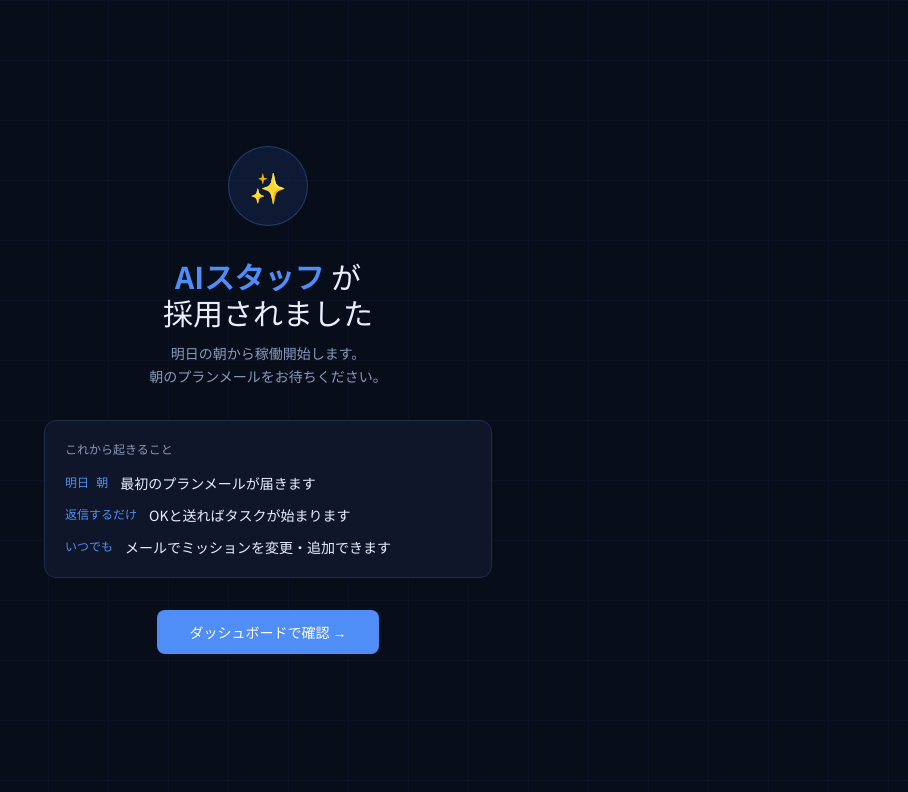
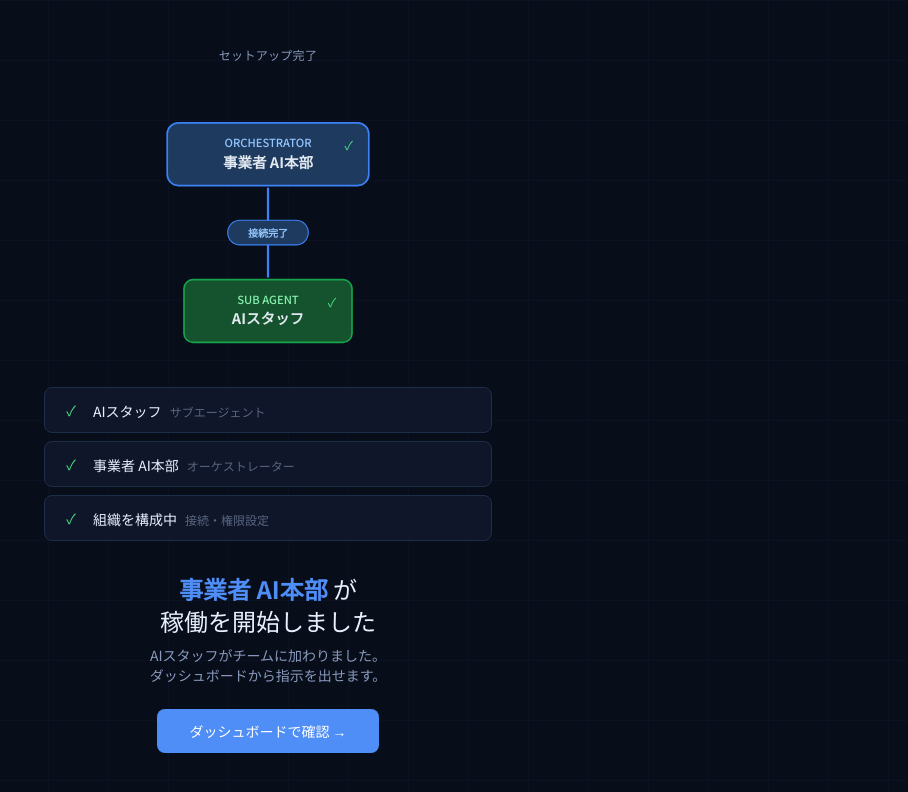
Before and after one commit to cha1tirou/ai-staff, a Next.js app: page /complete in a window 1280 px wide. Shown: the top 792 px of the page, without its empty margins (372-1280 px from the left). Built offline with nearby package versions, Linux system fonts and the light colour scheme.

Commit message:
feat: orchestrator/sub-agent diagram animation on complete page

```diff
--- a/app/complete/page.tsx
+++ b/app/complete/page.tsx
@@ -1,52 +1,223 @@
+'use client'
+
+import { useState, useEffect, useRef, Suspense } from 'react'
+import { useSearchParams, useRouter } from 'next/navigation'
 import Link from 'next/link'
 
-export default async function CompletePage({
-  searchParams,
-}: {
-  searchParams: Promise<{ agentId?: string; name?: string }>
-}) {
-  const params = await searchParams
-  const name = params.name ? decodeURIComponent(params.name) : 'AIスタッフ'
+type Step = {
+  id: string
+  label: string
+  sublabel: string
+  status: 'waiting' | 'running' | 'done' | 'error'
+}
+
+function CompleteContent() {
+  const params = useSearchParams()
+  const router = useRouter()
+  const name = params.get('name') ? decodeURIComponent(params.get('name')!) : 'AIスタッフ'
+  const bizName = params.get('bizName') ? decodeURIComponent(params.get('bizName')!) : '事業者'
+  const orchestratorName = `${bizName} AI本部`
+
+  const [steps, setSteps] = useState<Step[]>([
+    { id: 'sub',   label: name, sublabel: 'サブエージェント', status: 'waiting' },
+    { id: 'orch',  label: orchestratorName, sublabel: 'オーケストレーター', status: 'waiting' },
+    { id: 'link',  label: '組織を構成中', sublabel: '接続・権限設定', status: 'waiting' },
+  ])
+  const [phase, setPhase] = useState<'building' | 'done'>('building')
+  const [lineProgress, setLineProgress] = useState(0)
+  const ran = useRef(false)
+
+  function updateStep(id: string, status: Step['status']) {
+    setSteps(prev => prev.map(s => s.id === id ? { ...s, status } : s))
+  }
+
+  useEffect(() => {
+    if (ran.current) return
+    ran.current = true
+
+    async function animate() {
+      await delay(400)
+      updateStep('sub', 'running')
+      await delay(900)
+      updateStep('sub', 'done')
+
+      await delay(300)
+      updateStep('orch', 'running')
+      await delay(1100)
+      updateStep('orch', 'done')
+
+      await delay(200)
+      updateStep('link', 'running')
+      // 接続ラインアニメーション
+      for (let i = 0; i <= 100; i += 4) {
+        setLineProgress(i)
+        await delay(18)
+      }
+      updateStep('link', 'done')
+
+      await delay(500)
+      setPhase('done')
+    }
+
+    animate()
+  }, [])
+
+  const subDone  = steps[0].status === 'done'
+  const orchDone = steps[1].status === 'done'
+  const linkDone = steps[2].status === 'done'
 
   return (
     <div className="min-h-screen grid-bg flex flex-col items-center justify-center px-6">
-      <div className="max-w-md w-full text-center">
-        <div className="w-20 h-20 rounded-full bg-accent-dim/30 border border-accent/30 flex items-center justify-center mx-auto mb-8">
-          <span className="text-3xl">✨</span>
-        </div>
+      <div className="max-w-md w-full">
 
-        <h1 className="text-3xl font-light text-fg mb-3">
-          <span className="font-bold text-accent">{name}</span> が<br />採用されました
-        </h1>
+        {/* 構成図 */}
+        <div className="mb-8">
+          <p className="text-center text-muted text-xs mb-6 tracking-wide uppercase">
+            {phase === 'building' ? 'AIスタッフを組織しています...' : 'セットアップ完了'}
+          </p>
 
-        <p className="text-muted text-sm leading-relaxed mb-8">
-          明日の朝から稼働開始します。<br />
-          朝のプランメールをお待ちください。
-        </p>
+          {/* SVG構成図 */}
+          <div className="relative">
+            <svg viewBox="0 0 400 260" className="w-full" xmlns="http://www.w3.org/2000/svg">
 
-        <div className="p-5 rounded-xl border border-border bg-surface text-left mb-8">
-          <div className="text-muted text-xs font-medium mb-4">これから起きること</div>
-          <div className="space-y-3">
-            {[
-              { time: '明日 朝', text: '最初のプランメールが届きます' },
-              { time: '返信するだけ', text: 'OKと送ればタスクが始まります' },
-              { time: 'いつでも', text: 'メールでミッションを変更・追加できます' },
-            ].map(item => (
-              <div key={item.time} className="flex items-start gap-3">
-                <div className="text-accent text-xs font-mono pt-0.5 whitespace-nowrap">{item.time}</div>
-                <div className="text-fg text-sm">{item.text}</div>
+              {/* 接続ライン（オーケストレーター → サブ） */}
+              <line x1="200" y1="90" x2="200" y2="170"
+                stroke="#334155" strokeWidth="1.5" strokeDasharray="4 3" />
+              {/* アニメーションライン */}
+              <line x1="200" y1="90" x2="200" y2="170"
+                stroke="#3b82f6" strokeWidth="2"
+                strokeDasharray={`${lineProgress * 0.8} 200`}
+                style={{ transition: 'stroke-dasharray 0.05s linear' }} />
+
+              {/* オーケストレーターノード */}
+              <g transform="translate(200, 60)">
+                <rect x="-90" y="-28" width="180" height="56"
+                  rx="10"
+                  fill={orchDone ? '#1e3a5f' : '#1e293b'}
+                  stroke={orchDone ? '#3b82f6' : '#334155'}
+                  strokeWidth={orchDone ? '1.5' : '1'}
+                  style={{ transition: 'all 0.4s ease' }}
+                />
+                <text x="0" y="-6" textAnchor="middle" fill={orchDone ? '#93c5fd' : '#64748b'}
+                  fontSize="10" fontWeight="500" style={{ transition: 'fill 0.4s' }}>
+                  ORCHESTRATOR
+                </text>
+                <text x="0" y="12" textAnchor="middle" fill={orchDone ? '#e2e8f0' : '#94a3b8'}
+                  fontSize="13" fontWeight="600" style={{ transition: 'fill 0.4s' }}>
+                  {orchestratorName}
+                </text>
+                {/* スピナー or チェック */}
+                {steps[1].status === 'running' && (
+                  <circle cx="72" cy="-8" r="5" fill="none" stroke="#3b82f6" strokeWidth="1.5"
+                    strokeDasharray="20 10">
+                    <animateTransform attributeName="transform" type="rotate"
+                      from="0 72 -8" to="360 72 -8" dur="0.8s" repeatCount="indefinite" />
+                  </circle>
+                )}
+                {orchDone && (
+                  <text x="72" y="-4" textAnchor="middle" fill="#4ade80" fontSize="11">✓</text>
+                )}
+              </g>
+
+              {/* サブエージェントノード */}
+              <g transform="translate(200, 200)">
+                <rect x="-75" y="-28" width="150" height="56"
+                  rx="8"
+                  fill={subDone ? '#14532d' : '#1e293b'}
+                  stroke={subDone ? '#16a34a' : '#334155'}
+                  strokeWidth={subDone ? '1.5' : '1'}
+                  style={{ transition: 'all 0.4s ease' }}
+                />
+                <text x="0" y="-6" textAnchor="middle" fill={subDone ? '#86efac' : '#64748b'}
+                  fontSize="10" fontWeight="500" style={{ transition: 'fill 0.4s' }}>
+                  SUB AGENT
+                </text>
+                <text x="0" y="12" textAnchor="middle" fill={subDone ? '#e2e8f0' : '#94a3b8'}
+                  fontSize="13" fontWeight="600" style={{ transition: 'fill 0.4s' }}>
+                  {name}
+                </text>
+                {steps[0].status === 'running' && (
+                  <circle cx="57" cy="-8" r="5" fill="none" stroke="#16a34a" strokeWidth="1.5"
+                    strokeDasharray="20 10">
+                    <animateTransform attributeName="transform" type="rotate"
+                      from="0 57 -8" to="360 57 -8" dur="0.8s" repeatCount="indefinite" />
+                  </circle>
+                )}
+                {subDone && (
+                  <text x="57" y="-4" textAnchor="middle" fill="#4ade80" fontSize="11">✓</text>
+                )}
+              </g>
+
+              {/* 接続完了バッジ */}
+              {linkDone && (
+                <g transform="translate(200, 130)">
+                  <rect x="-36" y="-11" width="72" height="22" rx="11"
+                    fill="#1e3a5f" stroke="#3b82f6" strokeWidth="1" />
+                  <text x="0" y="4" textAnchor="middle" fill="#93c5fd" fontSize="9" fontWeight="600">
+                    接続完了
+                  </text>
+                </g>
+              )}
+
+            </svg>
+          </div>
+
+          {/* ステップリスト */}
+          <div className="space-y-2 mt-2">
+            {steps.map(step => (
+              <div key={step.id} className="flex items-center gap-3 px-4 py-2.5 rounded-lg bg-surface border border-border">
+                <div className="w-5 h-5 flex items-center justify-center flex-shrink-0">
+                  {step.status === 'waiting' && <span className="w-2 h-2 rounded-full bg-border" />}
+                  {step.status === 'running' && (
+                    <span className="w-4 h-4 border-2 border-border border-t-accent rounded-full animate-spin" />
+                  )}
+                  {step.status === 'done' && <span className="text-green-400 text-sm">✓</span>}
+                  {step.status === 'error' && <span className="text-red-400 text-sm">✗</span>}
+                </div>
+                <div className="flex-1">
+                  <span className={`text-sm ${step.status === 'done' ? 'text-fg' : 'text-muted'}`}>
+                    {step.label}
+                  </span>
+                  <span className="text-xs text-muted/60 ml-2">{step.sublabel}</span>
+                </div>
               </div>
             ))}
           </div>
         </div>
 
-        <Link
-          href="/dashboard"
-          className="inline-block px-8 py-3 rounded-lg bg-accent text-white text-sm font-medium hover:bg-blue-500 transition-colors"
-        >
-          ダッシュボードで確認 →
-        </Link>
+        {/* 完了後の表示 */}
+        {phase === 'done' && (
+          <div className="animate-fade-up text-center">
+            <h1 className="text-2xl font-light text-fg mb-2">
+              <span className="font-bold text-accent">{orchestratorName}</span> が<br />
+              稼働を開始しました
+            </h1>
+            <p className="text-muted text-sm mb-6">
+              {name}がチームに加わりました。<br />
+              ダッシュボードから指示を出せます。
+            </p>
+            <Link
+              href="/dashboard"
+              className="inline-block px-8 py-3 rounded-lg bg-accent text-white text-sm font-medium hover:bg-blue-500 transition-colors"
+            >
+              ダッシュボードで確認 →
+            </Link>
+          </div>
+        )}
+
       </div>
     </div>
   )
 }
+
+function delay(ms: number) {
+  return new Promise(r => setTimeout(r, ms))
+}
+
+export default function CompletePage() {
+  return (
+    <Suspense fallback={<div className="min-h-screen grid-bg flex items-center justify-center"><span className="text-muted text-sm">読み込み中...</span></div>}>
+      <CompleteContent />
+    </Suspense>
+  )
+}
--- a/app/onboarding/page.tsx
+++ b/app/onboarding/page.tsx
@@ -247,7 +247,7 @@ export default function OnboardingPage() {
       })
       const data = await res.json()
       if (!res.ok) throw new Error(data.error)
-      router.push(`/complete?agentId=${data.agentId}&name=${encodeURIComponent(proposal.role)}`)
+      router.push(`/complete?agentId=${data.agentId}&name=${encodeURIComponent(proposal.role)}&bizName=${encodeURIComponent(bizInfo.name)}`)
     } catch (e: any) {
       setError(e.message || '採用に失敗しました')
       setHiring(false)
```
